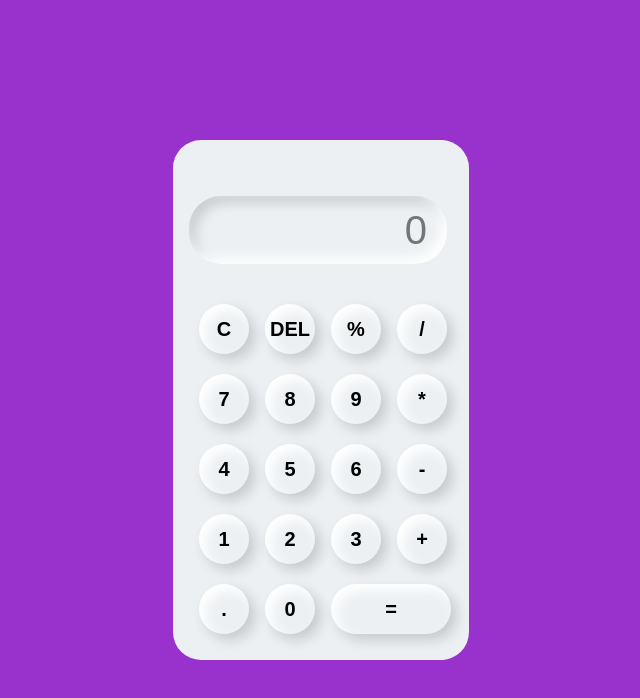
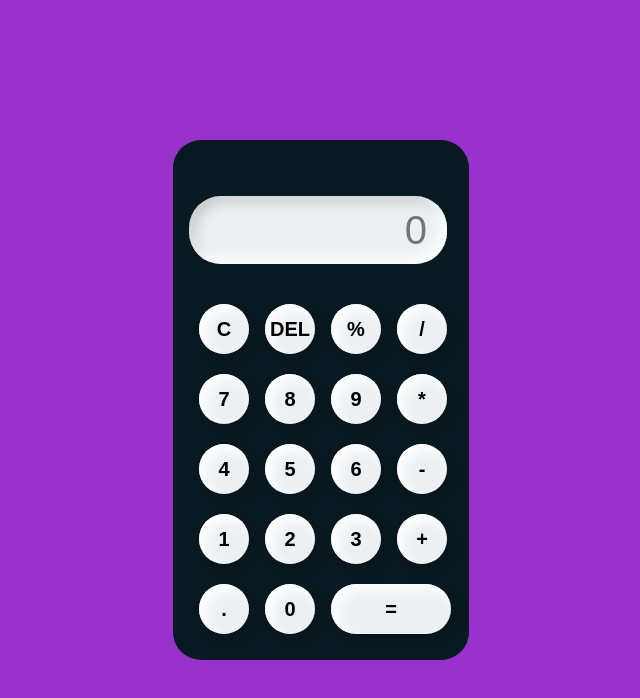
Before and after one commit to ProgrammerShahJalal/simple-calculator, a plain HTML site: page index.html in a window 1280 px wide. Shown: the whole page, without its empty margins (319-959 px from the left). Drawn offline with Linux system fonts and the light colour scheme.

Commit message:
Update style.css

```diff
--- a/style.css
+++ b/style.css
@@ -4,7 +4,7 @@
     box-sizing: border-box;
     outline: none;
     font-family: sans-serif;
-    background-color: #ecf0f3;
+    background-color: #091921;
 }
 .container{
     height: 100vh;
```
